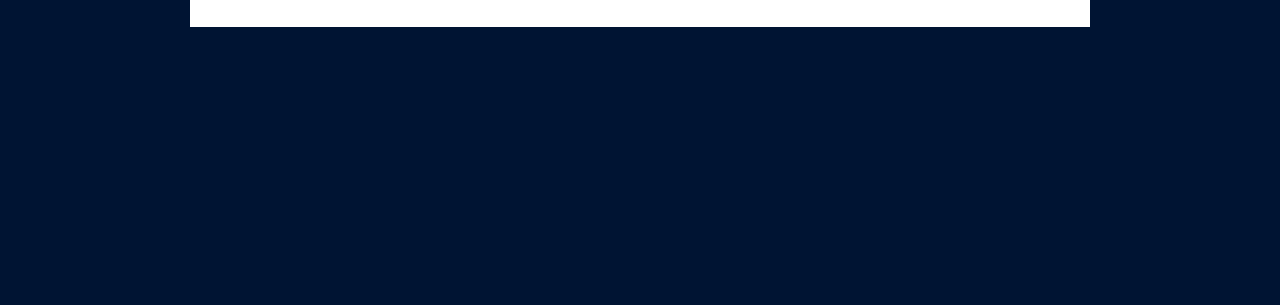
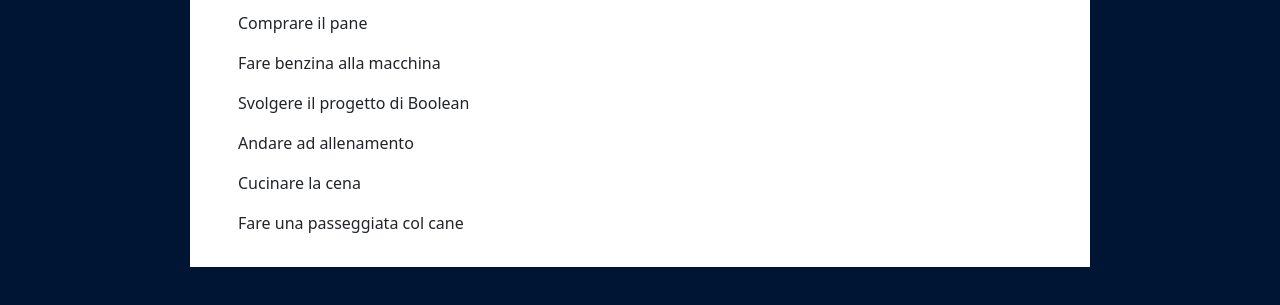
Before and after one commit to aletardio/vue-todolist, a plain HTML site: page index.html in a window 1280 px wide. Shown: the part 173-478 px from the top of the page. Drawn offline with nearby package versions, Linux system fonts and the light colour scheme.

Commit message:
Added todo_list array in DOM

```diff
--- a/index.html
+++ b/index.html
@@ -34,6 +34,15 @@
                                 <h1 class="text-center fw-bold mb-3">
                                     Toboolist
                                 </h1>
+                                <ul class="list-unstyled">
+                                    <li class="m-3" v-for="(todo, index) in todo_list" key="index" :class="todo_list.done ? 'text-decoration-line-through' : ''">
+                                        <div class="d-flex justify-content-between px-3">
+                                            <span>
+                                                {{ todo.text }}
+                                            </span>
+                                        </div>
+                                    </li>
+                                </ul>
                             </div>
                         </div>
                     </div>
```
